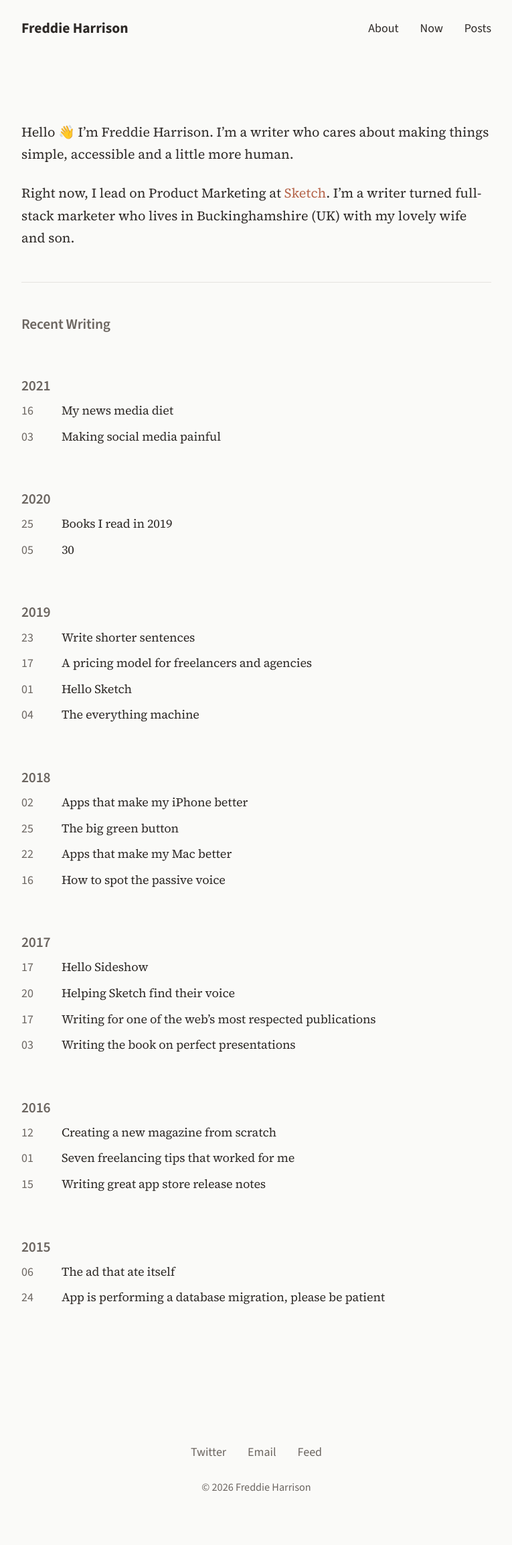
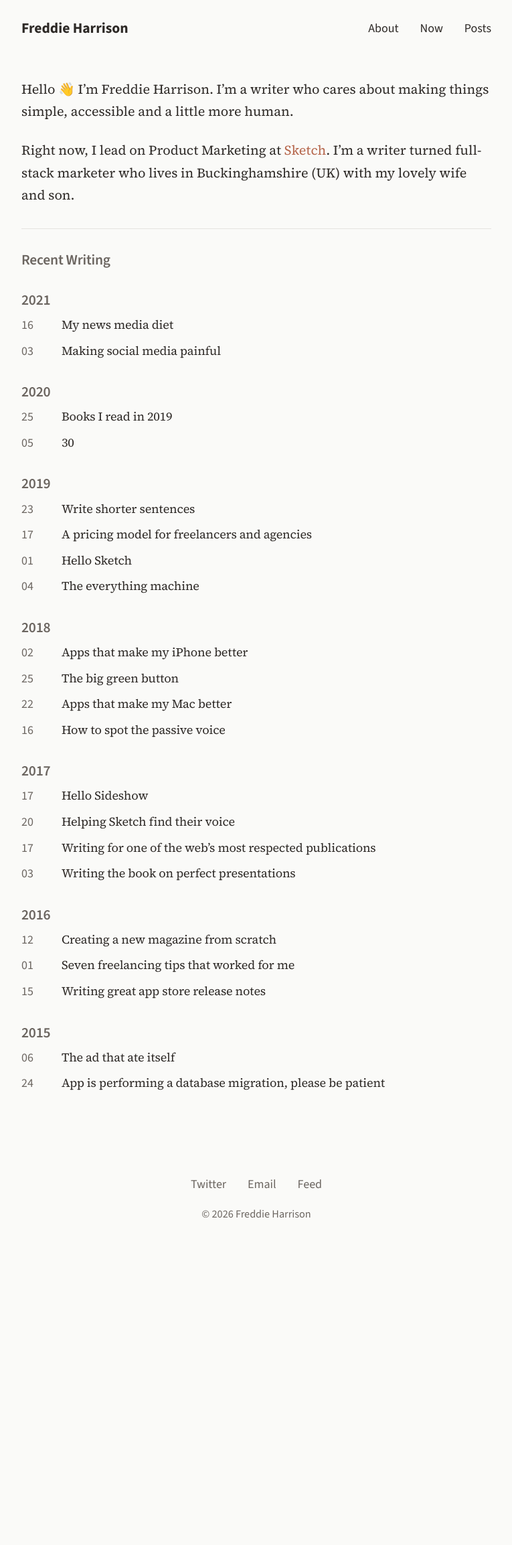
Before and after one commit to freddiewrites/freddiewrites.github.io, a Jekyll site: the page built from index.markdown, in a window 1280 px wide. Shown: the whole page at 67% size, without its empty margins (257-1022 px from the left). Built offline with Jekyll 4.4.1, drawn with Linux system fonts in a browser that asks for light colours; after the commit the page ends 1883 px from its top, so only the background shows below that.

Commit message:
Tighten spacing for better consistency
- Remove header margin-bottom (let main padding handle gap)
- Reduce main padding from 48px to 32px
- Reduce home divider margins from 48px to 32px
- Reduce year header margins from 64px to 32px
- Reduce footer margin-top from 96px to 48px
- Reduce footer padding and link spacing
- Adjust responsive breakpoints accordingly

Co-Authored-By: Claude Opus 4.5 <noreply@anthropic.com>

```diff
--- a/_sass/_components.scss
+++ b/_sass/_components.scss
@@ -1,7 +1,6 @@
 /* Header and Navigation */
 .site-header {
   padding: var(--space-md) 0;
-  margin-bottom: var(--space-xl);
 }
 
 .site-nav {
@@ -44,8 +43,8 @@
 
 /* Footer */
 .site-footer {
-  padding: var(--space-xl) 0;
-  margin-top: var(--space-3xl);
+  padding: var(--space-lg) 0;
+  margin-top: var(--space-xl);
   text-align: center;
   font-family: var(--font-ui);
 }
@@ -54,7 +53,7 @@
   display: flex;
   justify-content: center;
   gap: var(--space-lg);
-  margin-bottom: var(--space-md);
+  margin-bottom: var(--space-sm);
 
   a {
     color: var(--text-muted);
@@ -108,12 +107,12 @@
 .posts h2 {
   font-size: 1.2em;
   font-weight: 600;
-  margin-top: var(--space-2xl);
+  margin-top: var(--space-lg);
   margin-bottom: var(--space-xs);
   color: var(--text-muted);
 
   &:first-of-type {
-    margin-top: var(--space-md);
+    margin-top: 0;
   }
 }
 
--- a/_sass/_layout.scss
+++ b/_sass/_layout.scss
@@ -14,7 +14,7 @@
 main {
   max-width: var(--content-width);
   margin: 0 auto;
-  padding: var(--space-xl) var(--space-md);
+  padding: var(--space-lg) var(--space-md);
   min-height: calc(100vh - 200px); /* Reserve space for header/footer */
   animation: fadeIn var(--transition-medium) both;
 }
@@ -42,25 +42,14 @@ main {
   .home-divider {
     border: none;
     border-top: 1px solid var(--border-color);
-    margin: var(--space-xl) 0;
-  }
-
-  .posts {
-    h2 {
-      margin-top: var(--space-2xl);
-      margin-bottom: var(--space-xs);
-
-      &:first-of-type {
-        margin-top: 0;
-      }
-    }
+    margin: var(--space-lg) 0;
   }
 }
 
 /* Responsive design */
 @media (max-width: 768px) {
   main {
-    padding: var(--space-lg) var(--space-sm);
+    padding: var(--space-md) var(--space-sm);
   }
 
   h1 {
@@ -78,7 +67,7 @@ main {
 
 @media (max-width: 480px) {
   main {
-    padding: var(--space-md) var(--space-sm);
+    padding: var(--space-sm) var(--space-sm);
   }
 }
 
```
